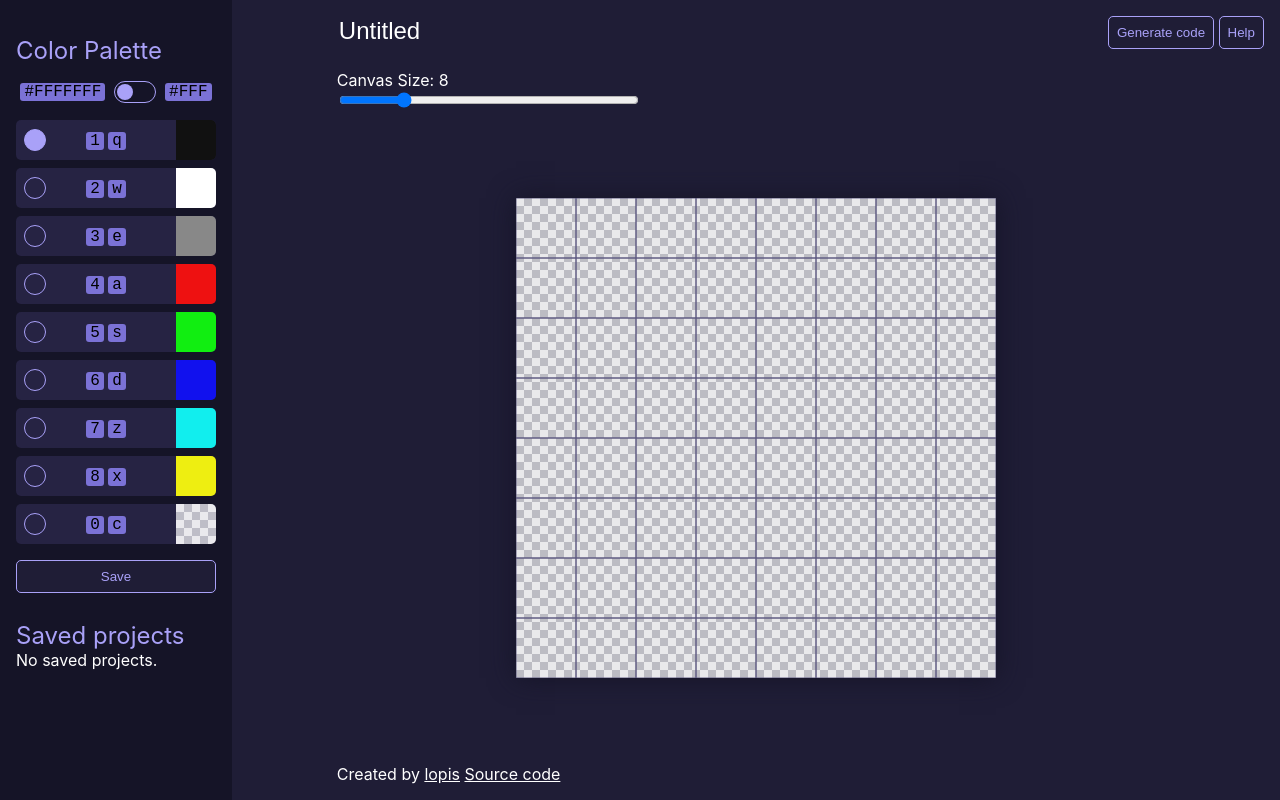
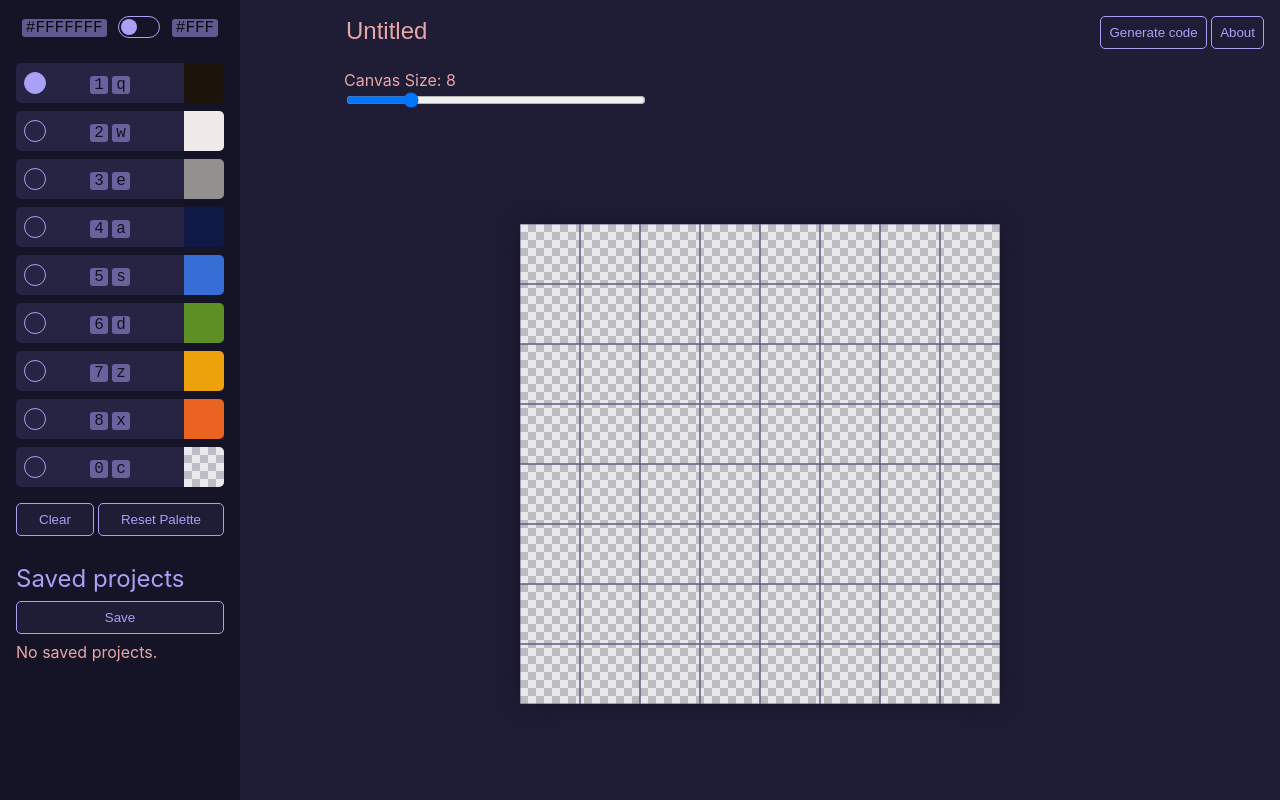
Before and after one commit to lopis/mini-pixelart-editor, a website: page index.html in a window 1280 px wide. Drawn offline with Linux system fonts and the light colour scheme.

Commit message:
UI cleanup and scroll projects

```diff
--- a/index.html
+++ b/index.html
@@ -9,7 +9,6 @@
 </head>
 <body>
   <div class="library">
-    <h2>Color Palette</h2>
     <div class="color-format">
       <code>#FFFFFFF</code>
       <label>
@@ -26,7 +25,7 @@
           <code>1</code>
           <code>q</code>
         </span>
-        <input type="color" value="#111111">
+        <input type="color" value="#1c130a">
         <span class="color-swatch"></span>
       </label>
       <label data-color="2" class="label">
@@ -36,7 +35,7 @@
           <code>2</code>
           <code>w</code>
         </span>
-        <input type="color" value="#ffffff">
+        <input type="color" value="#f0ebea">
         <span class="color-swatch"></span>
       </label>
       <label data-color="3" class="label">
@@ -46,7 +45,7 @@
           <code>3</code>
           <code>e</code>
         </span>
-        <input type="color" value="#888888">
+        <input type="color" value="#939190">
         <span class="color-swatch"></span>
       </label>
       <label data-color="4" class="label">
@@ -56,7 +55,7 @@
           <code>4</code>
           <code>a</code>
         </span>
-        <input type="color" value="#ee1111">
+        <input type="color" value="#0f1945">
         <span class="color-swatch"></span>
       </label>
       <label data-color="5" class="label">
@@ -66,7 +65,7 @@
           <code>5</code>
           <code>s</code>
         </span>
-        <input type="color" value="#11ee11">
+        <input type="color" value="#376ed6">
         <span class="color-swatch"></span>
       </label>
       <label data-color="6" class="label">
@@ -76,7 +75,7 @@
           <code>6</code>
           <code>d</code>
         </span>
-        <input type="color" value="#1111ee">
+        <input type="color" value="#5d8f24">
         <span class="color-swatch"></span>
       </label>
       <label data-color="7" class="label">
@@ -86,7 +85,7 @@
           <code>7</code>
           <code>z</code>
         </span>
-        <input type="color" value="#11eeee">
+        <input type="color" value="#eda20c">
         <span class="color-swatch"></span>
       </label>
       <label data-color="8" class="label">
@@ -96,7 +95,7 @@
           <code>8</code>
           <code>x</code>
         </span>
-        <input type="color" value="#eeee11">
+        <input type="color" value="#eb6320">
         <span class="color-swatch"></span>
       </label>
       <label data-color="0" class="label">
@@ -111,17 +110,19 @@
       </label>
     </div>
     <div class="actions">
+      <button id="clear">
+        Clear
+      </button>
+      <button id="reset">
+        Reset Palette
+      </button>
+    </div>
+    <h2>Saved projects</h2>
+    <div class="actions">
       <button id="save">
         Save
       </button>
-      <!-- <button id="clear" onclick="alert('not implemented')">
-        Clear
-      </button>
-      <button id="reset" onclick="alert('not implemented')">
-        Reset
-      </button> -->
     </div>
-    <h2>Saved projects</h2>
     <div id="icons"></div>
   </div>
   <div class="canvas">
@@ -139,18 +140,10 @@
     <div class="canvas-container">
       <canvas id="canvas" class="checkered"></canvas>
     </div>
-    <div class="canvas-footer">
-      <span>
-        Created by <a href="https://github.com/lopis">lopis</a>
-      </span>
-      <span>
-        <a href="https://github.com/lopis/mini-pixelart-editor">Source code</a>
-      </span>
-    </div>
   </div>
   <div class="toolbar">
     <button id="generate">Generate code</button>
-    <button id="help">Help</button>
+    <button id="help">About</button>
   </div>
   <div id="codeModal" class="hidden">
     <div class="overlay"></div>
--- a/index.js
+++ b/index.js
@@ -96,6 +96,10 @@ palette.addEventListener('input', event => {
   }
 })
 
+clear.addEventListener('click', () => {
+  updateGrid()
+})
+
 const drawGrid = () => {
   const size = canvasSize.value;
   for(let col = 0; col < size; col++) {
--- a/localstorage.js
+++ b/localstorage.js
@@ -36,6 +36,10 @@ icons.addEventListener('click', event => {
   }
 })
 
+reset.addEventListener('click', () => {
+  resetPalette();
+})
+
 const renderSavedFiles = () => {
   let data = JSON.parse(localStorage.getItem(LOCALSTORAGE_SAVE) || '{}')
   let html = ''
@@ -69,13 +73,33 @@ const loadPalette = () => {
   if (data.length === 9) {
     colorPalette = []
     data.forEach((color, i) => {
-      const index = i + 1
-      const label = document.querySelector(`[data-color="${index}"]`)
-      label.querySelector('[type="color"]').value = color
-      colorPalette.push(color)
-      label.querySelector('.color-swatch').style.color = color
+      if (color === null) {
+        colorPalette.push(null)
+      } else {
+        const label = document.querySelector(`[data-color="${i}"]`)
+        label.querySelector('[type="color"]').value = color
+        colorPalette.push(color)
+        label.querySelector('.color-swatch').style.color = color
+      }
     })
+  } else {
+    resetPalette()
   }
+}
+
+const resetPalette = () => {
+  localStorage.setItem(LOCALSTORAGE_PALETTE, JSON.stringify([
+    null,
+    "#1c130a",
+    "#f0ebea",
+    "#939190",
+    "#0f1945",
+    "#376ed6",
+    "#5d8f24",
+    "#eda20c",
+    "#eb6320",
+  ]))
+  loadPalette();
 }
 
 const loadFirstFile = () => {
--- a/style.css
+++ b/style.css
@@ -1,9 +1,18 @@
+:root {
+  --black: #151427;
+  --dark: #1F1D36;
+  --medium: #262343;
+  --light: #333157;
+  --accent: #a9a1f8;
+  --text: #e9a6a6;
+}
+
 body {
   display: flex;
   margin: 0;
   height: 100vh;
-  color: white;
-  background: #1F1D36;
+  color: var(--text);
+  background: var(--dark);
   font-family: -apple-system, BlinkMacSystemFont, "Segoe UI", Roboto, Helvetica, Arial, sans-serif, "Apple Color Emoji", "Segoe UI Emoji", "Segoe UI Symbol";
 }
 
@@ -12,13 +21,18 @@ body {
 }
 
 a, a[visited] {
-  color: white;
+  color: var(--text);
 }
 
 .library {
-  width: 200px;
-  background-color: #151427;
+  width: 240px;
+  background-color: var(--black);
   padding: 16px;
+  display: flex;
+  flex-direction: column;
+  height: 100vh;
+  overflow: hidden;
+  box-sizing: border-box;
 }
 
 .canvas {
@@ -46,7 +60,7 @@ input[type="range"] {
 #canvas {
   height: 480px;
   width: 480px;
-  box-shadow: 0 0 25px 0 #151427;
+  box-shadow: 0 0 25px 0 var(--black);
 }
 
 input[type=color], .filler {
@@ -69,7 +83,7 @@ input[type=color], .filler {
 .label {
   position: relative;
 	display: flex;
-	background: #262343;
+	background: var(--medium);
 	margin: 8px 0;
 	justify-content: space-between;
 	border-radius: 5px;
@@ -89,13 +103,13 @@ input[type=radio] + .radio {
   display: inline-flex;
   height: 20px;
   width: 20px;
-  border: 1px solid #a9a1f8;
+  border: 1px solid var(--accent);
   border-radius: 99px;
   overflow: hidden;
 }
 
 input[type=radio]:checked + .radio {
-  background: #a9a1f8;
+  background: var(--accent);
 }
 
 .checkered {
@@ -115,17 +129,17 @@ input[type=radio]:checked + .radio {
 
 button {
 	flex-grow: 1;
-	background: #1f1d36;
+	background: var(--dark);
 	border: none;
-	color: #a9a1f8;
+	color: var(--accent);
 	padding: 8px;
 	border: 1px solid;
 	border-radius: 5px;
 }
 
 button:hover:not(:active) {
-	background: #a9a1f8;
-	color: #1f1d36;
+	background: var(--accent);
+	color: var(--dark);
 }
 
 .hotkey {
@@ -134,11 +148,12 @@ button:hover:not(:active) {
 }
 
 code {
-  background: #7b72d6;
+  background: var(--accent);
   padding: 0 4px;
   color: #000;
   border-radius: 3px;
   font-size: 16px;
+  opacity: 0.5;
 }
 
 #filename {
@@ -151,7 +166,7 @@ code {
 
 h2 {
 	margin-bottom: 0;
-	color: #a9a1f8;
+	color: var(--accent);
 	font-weight: normal;
 }
 
@@ -160,12 +175,12 @@ h2 {
 	width: 40px;
   flex-shrink: 0;
 	text-align: center;
-  color: #a9a1f8;
+  color: var(--accent);
 }
 
 .icon-delete:hover {
-  background-color: white;
-  color: #262343;
+  background-color: var(--accent);
+  color: var(--dark);
 }
 
 .filename {
@@ -187,7 +202,7 @@ h2 {
 	width: 80vw;
 	top: 10vh;
 	right: 5vw;
-	background: #151427;
+	background: var(--black);
 	z-index: 1;
 	padding: 16px;
 	box-sizing: border-box;
@@ -209,7 +224,7 @@ h2 {
 }
 
 pre {
-	background: #333157;
+	background: var(--light);
 	padding: 16px;
   max-height: 55vh;
   overflow: scroll;
@@ -225,8 +240,8 @@ pre {
 }
 
 #closeButton:hover:not(:active) {
-  background: white;
-  color: #151427;
+  background: var(--accent);
+  color: var(--black);
   user-select: none;
 }
 
@@ -235,14 +250,14 @@ pre {
   width: 40px;
   height: 20px;
   border-radius: 20px;
-  border: 1px solid #a9a1f8;
+  border: 1px solid var(--accent);
 }
 
 .switch::before {
   content: '';
   height: 16px;
   width: 16px;
-  background: #a9a1f8;
+  background: var(--accent);
   border-radius: 16px;
   margin: 2px;
   transition: margin 50ms ease-in-out;
@@ -256,7 +271,7 @@ pre {
 	display: flex;
 	align-items: center;
 	justify-content: space-around;
-	margin: 16px 0;
+	margin-bottom: 16px;
 }
 
 #testCanvas {
@@ -272,3 +287,7 @@ pre {
 p {
 	line-height: 1.5;
 }
+
+#icons {
+	overflow: auto;
+}
```
